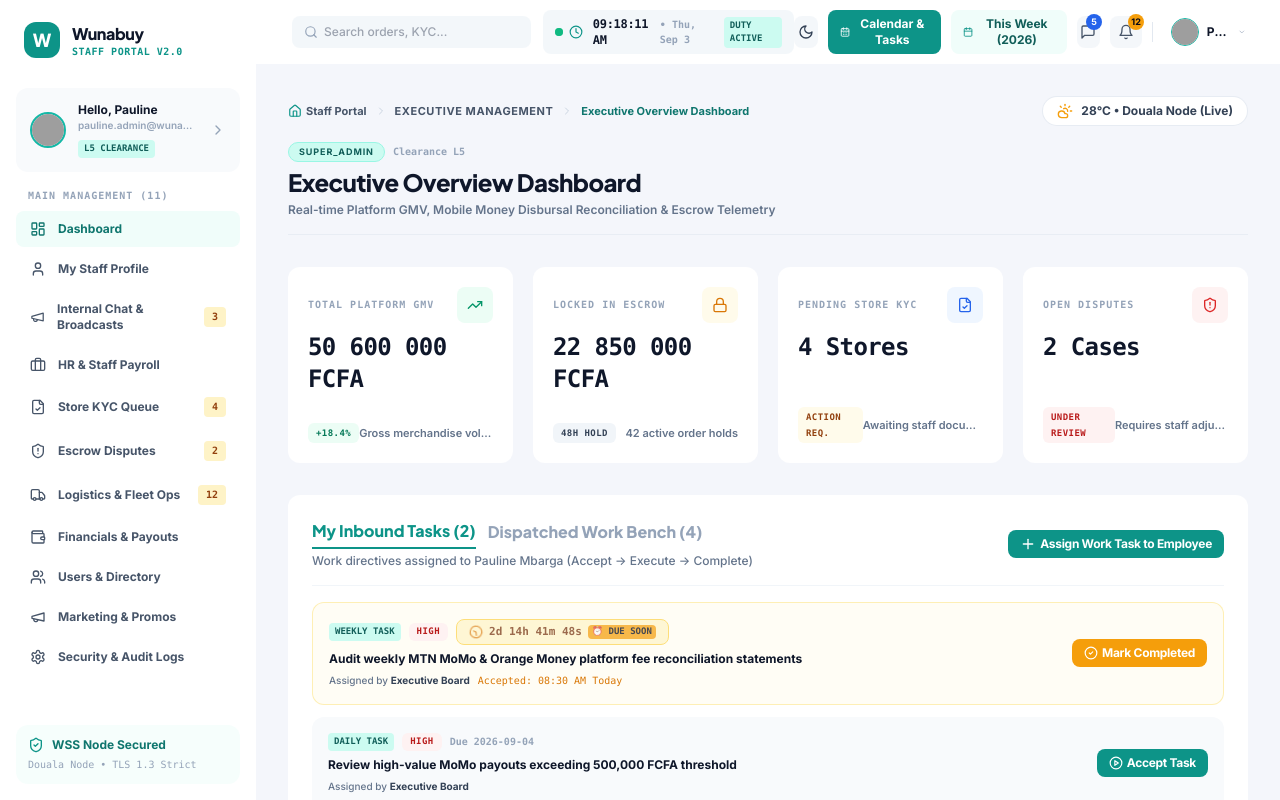
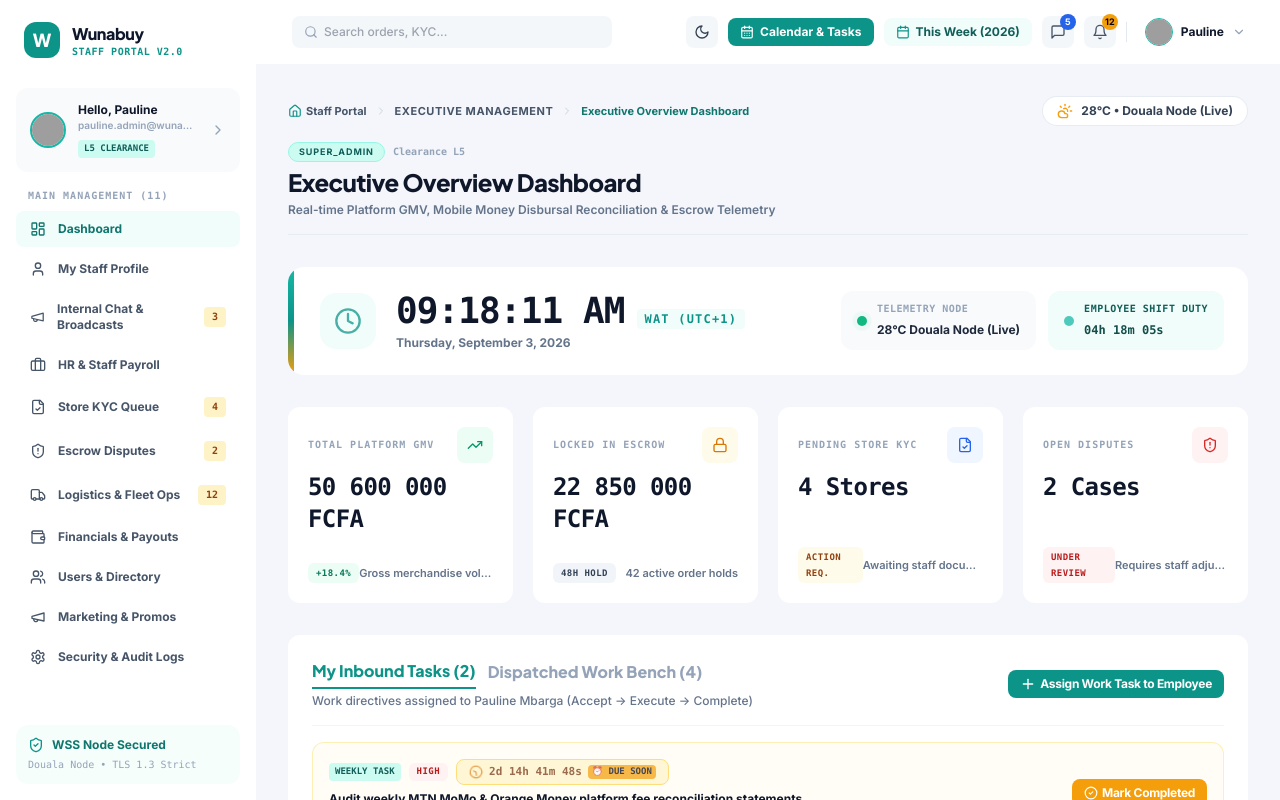
Before and after one commit to forku-brandon/wunabuy, a React (Vite) app in the folder staff-portal/: page / in a window 1280 px wide. Built offline with nearby package versions, Linux system fonts and the light colour scheme; grey boxes are pictures that could not be loaded.

Commit message:
feat(staff-portal): relocate Corporate Digital Employee Working Clock to DashboardPage hero section with Douala Node telemetry and active shift timer

```diff
--- a/staff-portal/src/components/layout/Header.tsx
+++ b/staff-portal/src/components/layout/Header.tsx
@@ -1,4 +1,4 @@
-import React, { useState, useEffect } from 'react';
+import React, { useState } from 'react';
 import { useNavigate } from 'react-router-dom';
 import {
   Search,
@@ -13,59 +13,11 @@ import {
   Sun,
   Moon,
   CalendarDays,
-  Clock,
 } from 'lucide-react';
 import { useStaffAuth, DEMO_STAFF_PERSONAS } from '../../stores/staffAuthStore';
 import { useTheme } from '../../context/ThemeContext';
 import { Modal } from '../ui/Modal';
 import { Button } from '../ui/Button';
-
-// CORPORATE DIGITAL WORKING CLOCK COMPONENT
-const CorporateDigitalClock: React.FC = () => {
-  const [time, setTime] = useState<Date>(new Date());
-
-  useEffect(() => {
-    const timer = setInterval(() => setTime(new Date()), 1000);
-    return () => clearInterval(timer);
-  }, []);
-
-  const timeString = time.toLocaleTimeString('en-US', {
-    hour12: true,
-    hour: '2-digit',
-    minute: '2-digit',
-    second: '2-digit',
-  });
-
-  const dateString = time.toLocaleDateString('en-US', {
-    weekday: 'short',
-    month: 'short',
-    day: 'numeric',
-  });
-
-  return (
-    <div className="hidden md:flex items-center space-x-2.5 px-3 py-1.5 rounded-lg bg-slate-100/80 dark:bg-slate-800/80 text-slate-800 dark:text-slate-200 shadow-2xs">
-      <div className="flex items-center space-x-1.5">
-        <span className="relative flex h-2 w-2">
-          <span className="animate-ping absolute inline-flex h-full w-full rounded-full bg-emerald-400 opacity-75"></span>
-          <span className="relative inline-flex rounded-full h-2 w-2 bg-emerald-500"></span>
-        </span>
-        <Clock className="w-3.5 h-3.5 text-teal-600 dark:text-teal-400" />
-      </div>
-
-      <div className="flex items-center space-x-2 font-mono">
-        <span className="text-xs font-black tracking-tight text-slate-900 dark:text-slate-100 font-mono">
-          {timeString}
-        </span>
-        <span className="text-[10px] text-slate-400 font-bold hidden lg:inline">
-          • {dateString}
-        </span>
-        <span className="text-[9px] font-extrabold px-1.5 py-0.5 rounded bg-teal-100 dark:bg-teal-900/60 text-teal-800 dark:text-teal-300">
-          DUTY ACTIVE
-        </span>
-      </div>
-    </div>
-  );
-};
 
 export interface HeaderProps {
   onToggleMobileSidebar?: () => void;
@@ -111,7 +63,7 @@ export const Header: React.FC<HeaderProps> = ({ onToggleMobileSidebar }) => {
 
   return (
     <header className="h-16 bg-white dark:bg-[#121824] px-4 sm:px-6 flex items-center justify-between flex-shrink-0 relative z-30 shadow-2xs transition-colors">
-      {/* Left: Mobile Menu Toggle + Clean Compact Search Bar + Digital Clock */}
+      {/* Left: Mobile Menu Toggle + Clean Compact Search Bar */}
       <div className="flex items-center space-x-3">
         {/* Mobile Hamburger Toggle Button */}
         {onToggleMobileSidebar && (
@@ -125,7 +77,7 @@ export const Header: React.FC<HeaderProps> = ({ onToggleMobileSidebar }) => {
         )}
 
         {/* Clean Compact Search Bar */}
-        <div className="w-36 sm:w-56 lg:w-72 relative">
+        <div className="w-44 sm:w-64 lg:w-80 relative">
           <Search className="w-3.5 h-3.5 absolute left-3 top-1/2 -translate-y-1/2 text-slate-400 dark:text-slate-500" />
           <input
             type="text"
@@ -133,9 +85,6 @@ export const Header: React.FC<HeaderProps> = ({ onToggleMobileSidebar }) => {
             className="w-full pl-8 pr-3 py-1.5 sm:py-2 text-xs bg-slate-100/80 dark:bg-slate-800/80 rounded-lg focus:outline-none focus:ring-2 focus:ring-teal-500 focus:bg-white dark:focus:bg-slate-800 text-slate-900 dark:text-slate-100 font-medium transition-all"
           />
         </div>
-
-        {/* CORPORATE DIGITAL WORKING CLOCK */}
-        <CorporateDigitalClock />
       </div>
 
       {/* Right: Streamlined Action Buttons */}
--- a/staff-portal/src/pages/DashboardPage.tsx
+++ b/staff-portal/src/pages/DashboardPage.tsx
@@ -120,6 +120,92 @@ const MOCK_DONUT_DATA = [
   { name: 'Disputed Hold', value: 9, color: '#F59E0B' },
   { name: 'Platform Yield', value: 5, color: '#6366F1' },
 ];
+
+// LARGE ENTERPRISE DIGITAL EMPLOYEE WORKING CLOCK COMPONENT
+const LargeEmployeeWorkingClock: React.FC = () => {
+  const [time, setTime] = useState<Date>(new Date());
+  const [shiftSeconds, setShiftSeconds] = useState<number>(15480); // 04h 18m 00s initial shift duration
+
+  useEffect(() => {
+    const timer = setInterval(() => {
+      setTime(new Date());
+      setShiftSeconds((prev) => prev + 1);
+    }, 1000);
+    return () => clearInterval(timer);
+  }, []);
+
+  const timeString = time.toLocaleTimeString('en-US', {
+    hour12: true,
+    hour: '2-digit',
+    minute: '2-digit',
+    second: '2-digit',
+  });
+
+  const dateString = time.toLocaleDateString('en-US', {
+    weekday: 'long',
+    year: 'numeric',
+    month: 'long',
+    day: 'numeric',
+  });
+
+  const formatShiftDuration = (totalSeconds: number) => {
+    const hrs = Math.floor(totalSeconds / 3600);
+    const mins = Math.floor((totalSeconds % 3600) / 60);
+    const secs = totalSeconds % 60;
+    return `${String(hrs).padStart(2, '0')}h ${String(mins).padStart(2, '0')}m ${String(secs).padStart(2, '0')}s`;
+  };
+
+  return (
+    <div className="mb-8 p-5 sm:p-6 rounded-2xl bg-white dark:bg-[#121824] shadow-2xs flex flex-col md:flex-row md:items-center justify-between gap-6 relative overflow-hidden transition-all">
+      {/* Decorative Left Accent Bar */}
+      <div className="absolute left-0 top-0 bottom-0 w-1.5 bg-gradient-to-b from-teal-500 via-teal-600 to-amber-500"></div>
+
+      {/* Left: Ticking Digital Time Display */}
+      <div className="flex items-center space-x-5 pl-2">
+        <div className="w-14 h-14 rounded-2xl bg-teal-50 dark:bg-teal-950/80 text-teal-600 dark:text-teal-400 flex items-center justify-center shadow-2xs">
+          <Clock className="w-7 h-7 animate-pulse" />
+        </div>
+        <div>
+          <div className="flex items-baseline space-x-3">
+            <h2 className="text-3xl sm:text-4xl font-black font-mono tracking-tight text-slate-900 dark:text-slate-100">
+              {timeString}
+            </h2>
+            <span className="font-mono text-xs font-bold text-teal-600 dark:text-teal-400 uppercase tracking-widest px-2 py-0.5 rounded bg-teal-50 dark:bg-teal-950/60">
+              WAT (UTC+1)
+            </span>
+          </div>
+          <p className="text-xs font-bold text-slate-500 dark:text-slate-400 mt-1">
+            {dateString}
+          </p>
+        </div>
+      </div>
+
+      {/* Right: Employee Shift Duty & Node Status Badges */}
+      <div className="flex flex-wrap items-center gap-3">
+        {/* Douala Node Live Status Pill */}
+        <div className="px-4 py-2.5 rounded-xl bg-slate-50 dark:bg-slate-800/80 flex items-center space-x-2.5">
+          <span className="relative flex h-2.5 w-2.5">
+            <span className="animate-ping absolute inline-flex h-full w-full rounded-full bg-emerald-400 opacity-75"></span>
+            <span className="relative inline-flex rounded-full h-2.5 w-2.5 bg-emerald-500"></span>
+          </span>
+          <div className="text-left">
+            <span className="text-[10px] font-mono font-extrabold text-slate-400 uppercase tracking-wider block">TELEMETRY NODE</span>
+            <span className="text-xs font-extrabold text-slate-800 dark:text-slate-200">28°C Douala Node (Live)</span>
+          </div>
+        </div>
+
+        {/* Working Shift Active Counter */}
+        <div className="px-4 py-2.5 rounded-xl bg-teal-50 dark:bg-teal-950/60 flex items-center space-x-2.5">
+          <div className="w-2.5 h-2.5 rounded-full bg-teal-500 animate-pulse"></div>
+          <div className="text-left">
+            <span className="text-[10px] font-mono font-extrabold text-teal-800 dark:text-teal-300 uppercase tracking-wider block">EMPLOYEE SHIFT DUTY</span>
+            <span className="text-xs font-mono font-black text-teal-900 dark:text-teal-200">{formatShiftDuration(shiftSeconds)}</span>
+          </div>
+        </div>
+      </div>
+    </div>
+  );
+};
 
 // LIVE TICKING COUNTDOWN CLOCK & PROXIMITY NOTIFIER COMPONENT
 interface TaskCountdownClockProps {
@@ -437,6 +523,9 @@ export const DashboardPage: React.FC = () => {
           <span>{toastMessage}</span>
         </div>
       )}
+
+      {/* LARGE CORPORATE DIGITAL EMPLOYEE WORKING CLOCK HERO CARD */}
+      <LargeEmployeeWorkingClock />
 
       {/* Top Row: Precision Enterprise Stat Cards */}
       <div className="grid grid-cols-1 sm:grid-cols-2 lg:grid-cols-4 gap-5 mb-8">
```
